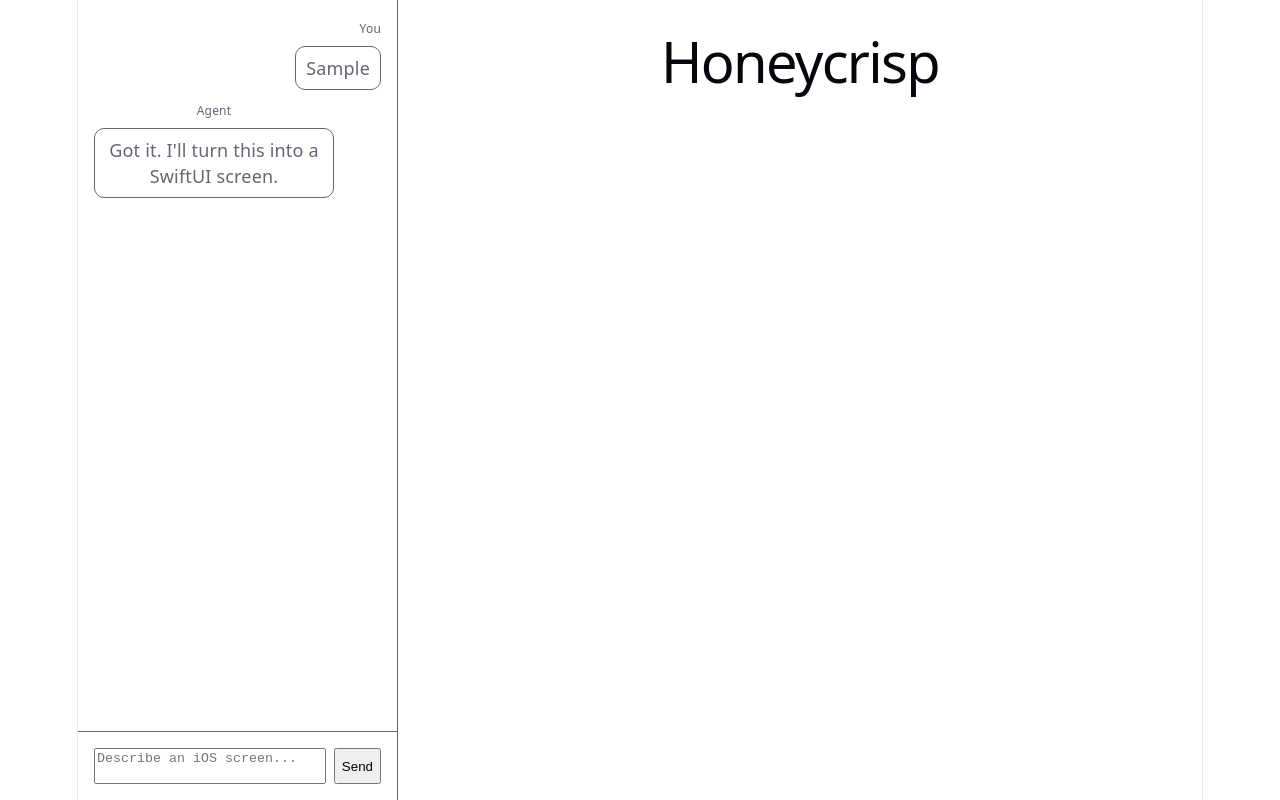
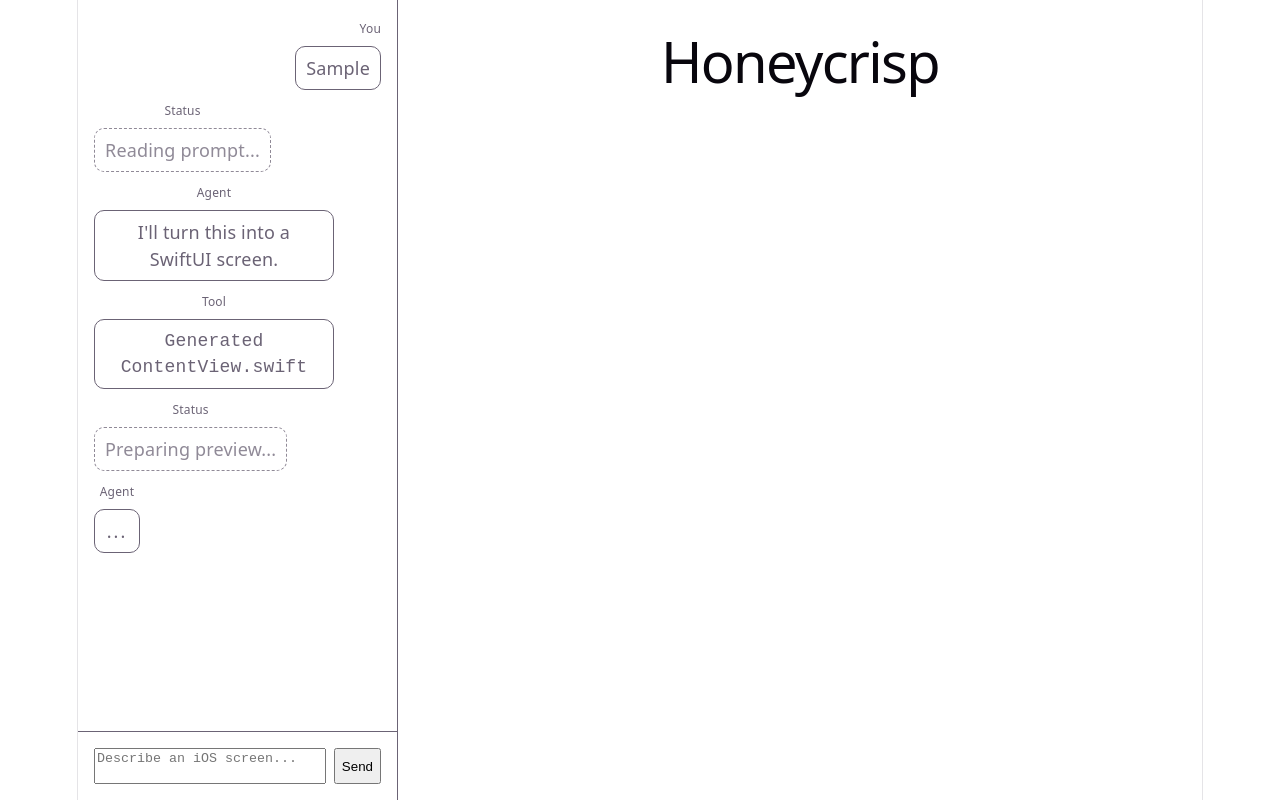
Before and after one commit to luketucich/Honeycrisp, a React (Vite) app: page / in a window 1280 px wide. Both pictures are taken after typing "Sample" into the empty fields and a click on the button "Send". Built offline with nearby package versions, Linux system fonts and the light colour scheme.

Commit message:
feat: add agent loop message states

```diff
--- a/src/App.css
+++ b/src/App.css
@@ -56,8 +56,19 @@
   text-align: right;
 }
 
-.message.agent {
+.message.agent,
+.message.status,
+.message.tool {
   justify-self: start;
+}
+
+.message.status .message-bubble {
+  opacity: 0.75;
+  border-style: dashed;
+}
+
+.message.tool .message-bubble {
+  font-family: monospace;
 }
 
 .typing-dots {
--- a/src/App.tsx
+++ b/src/App.tsx
@@ -3,12 +3,48 @@ import "./App.css";
 
 type Message = {
   id: string;
-  role: "user" | "agent";
+  kind: "user" | "agent" | "status" | "tool";
   content: string;
 };
 
-const THINKING_DELAY_MS = 1200;
-const TEMPORARY_AGENT_REPLY = "Got it. I'll turn this into a SwiftUI screen.";
+const FAKE_AGENT_EVENTS: Array<{
+  delay: number;
+  kind: Message["kind"];
+  content: string;
+}> = [
+  {
+    delay: 500,
+    kind: "status",
+    content: "Reading prompt...",
+  },
+  {
+    delay: 1100,
+    kind: "agent",
+    content: "I'll turn this into a SwiftUI screen.",
+  },
+  {
+    delay: 1700,
+    kind: "tool",
+    content: "Generated ContentView.swift",
+  },
+  {
+    delay: 2300,
+    kind: "status",
+    content: "Preparing preview...",
+  },
+  {
+    delay: 2900,
+    kind: "agent",
+    content: "Done. The first version is ready.",
+  },
+];
+
+const MESSAGE_LABELS: Record<Message["kind"], string> = {
+  user: "You",
+  agent: "Agent",
+  status: "Status",
+  tool: "Tool",
+};
 
 function App() {
   const [messages, setMessages] = useState<Message[]>([]);
@@ -23,7 +59,7 @@ function App() {
 
     const userMessage: Message = {
       id: crypto.randomUUID(),
-      role: "user",
+      kind: "user",
       content,
     };
 
@@ -31,16 +67,21 @@ function App() {
 
     setIsThinking(true);
 
-    setTimeout(() => {
-      const agentMessage: Message = {
-        id: crypto.randomUUID(),
-        role: "agent",
-        content: TEMPORARY_AGENT_REPLY,
-      };
+    FAKE_AGENT_EVENTS.forEach((event, index) => {
+      setTimeout(() => {
+        const message: Message = {
+          id: crypto.randomUUID(),
+          kind: event.kind,
+          content: event.content,
+        };
 
-      setMessages((messages) => [...messages, agentMessage]);
-      setIsThinking(false);
-    }, THINKING_DELAY_MS);
+        setMessages((messages) => [...messages, message]);
+
+        if (index === FAKE_AGENT_EVENTS.length - 1) {
+          setIsThinking(false);
+        }
+      }, event.delay);
+    });
   }
 
   return (
@@ -51,11 +92,11 @@ function App() {
             <p className="empty-state">Describe an iOS screen to start</p>
           ) : (
             messages.map((message) => {
-              const label = message.role === "user" ? "You" : "Agent";
-
               return (
-                <div className={`message ${message.role}`} key={message.id}>
-                  <span className="message-label">{label}</span>
+                <div className={`message ${message.kind}`} key={message.id}>
+                  <span className="message-label">
+                    {MESSAGE_LABELS[message.kind]}
+                  </span>
                   <p className="message-bubble">{message.content}</p>
                 </div>
               );
```
